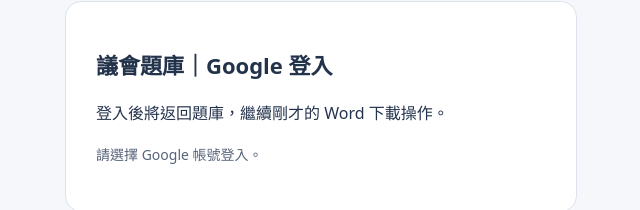
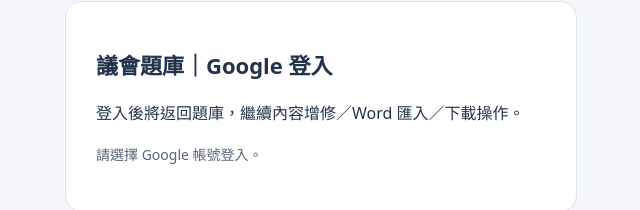
Before and after one commit to mingshu1030-source/kpl-login-test, a plain HTML site: page login-bridge.html in a window 1280 px wide. Shown: the part 111-321 px from the top of the page, without its empty margins (319-959 px from the left). Drawn offline with Linux system fonts and the light colour scheme.

Commit message:
Update login-bridge.html

```diff
--- a/login-bridge.html
+++ b/login-bridge.html
@@ -1,7 +1,7 @@
 <!doctype html>
 <html lang="zh-Hant"><head><meta charset="utf-8"><meta name="viewport" content="width=device-width,initial-scale=1"><title>議會題庫｜Google 登入</title>
 <style>body{font:16px/1.7 system-ui,'Noto Sans TC',sans-serif;background:#f5f7fb;color:#24334c;margin:0;padding:32px 18px}.panel{max-width:450px;margin:10vh auto;background:white;border:1px solid #dce3ed;border-radius:16px;padding:30px}h1{font-size:22px}#status{font-size:14px;color:#58647a}</style></head>
-<body><main class="panel"><h1>議會題庫｜Google 登入</h1><p>登入後將返回題庫，繼續剛才的 Word 下載操作。</p><div id="g_id_onload" data-client_id="914390946666-3i83u0l6rjc5laqtd48qas0v1681sreg.apps.googleusercontent.com" data-callback="qbGoogleCallback" data-auto_prompt="false"></div><div class="g_id_signin" data-type="standard" data-size="large" data-theme="outline"></div><p id="status" role="status">請選擇 Google 帳號登入。</p></main>
+<body><main class="panel"><h1>議會題庫｜Google 登入</h1><p>登入後將返回題庫，繼續內容增修／Word 匯入／下載操作。</p><div id="g_id_onload" data-client_id="914390946666-3i83u0l6rjc5laqtd48qas0v1681sreg.apps.googleusercontent.com" data-callback="qbGoogleCallback" data-auto_prompt="false"></div><div class="g_id_signin" data-type="standard" data-size="large" data-theme="outline"></div><p id="status" role="status">請選擇 Google 帳號登入。</p></main>
 <script>
 (function(){
   const nonce = new URLSearchParams(location.search).get('nonce');
```
